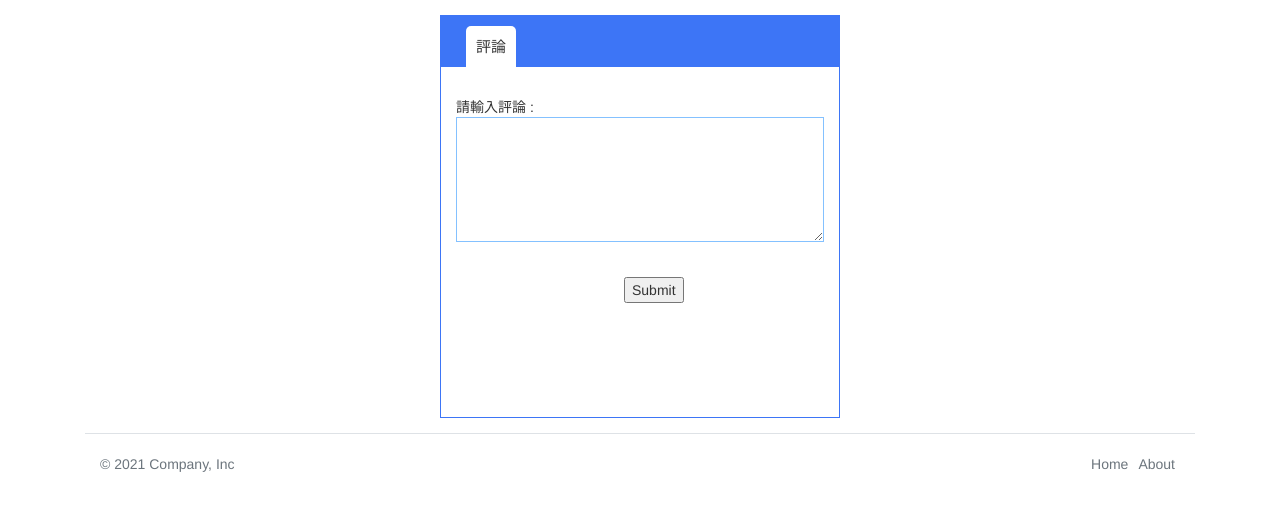
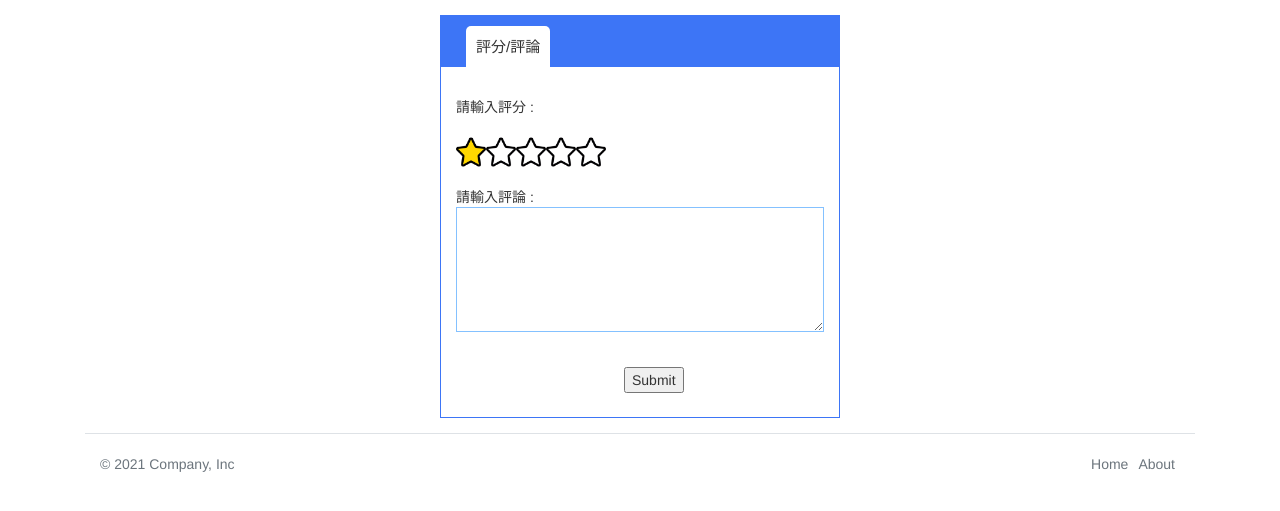
Before and after one commit to tgb3yhn3/librarySystem, a PHP site: page /main/php-comment/makecomment.php?book=1 in a window 1280 px wide. Shown: the part 71-582 px from the top of the page. Run offline with PHP 8.4, Linux system fonts and the light colour scheme; a user stored in the database is signed in; data that the repository does not hold is empty; some libraries are stand-ins or nearby versions.

Commit message:
加星星

```diff
--- a/main/php-comment/makecomment.php
+++ b/main/php-comment/makecomment.php
@@ -1,15 +1,3 @@
-<!-- <!DOCTYPE html>
-<html lang="en">
-<head>
-    <meta charset="UTF-8">
-    <meta http-equiv="X-UA-Compatible" content="IE=edge">
-    <meta name="viewport" content="width=device-width, initial-scale=1.0">
-    <title>Document</title>
-</head>
-<body>
-
-</body>
-</html> -->
 <!DOCTYPE html>
 <HTML>
 <HEAD>
@@ -23,6 +11,7 @@
     <link rel="stylesheet" href="https://cdn.staticfile.org/twitter-bootstrap/3.3.7/css/bootstrap.min.css">
     <script src="https://cdn.staticfile.org/jquery/2.1.1/jquery.min.js"></script>
     <script src="https://cdn.staticfile.org/twitter-bootstrap/3.3.7/js/bootstrap.min.js"></script>
+    <script src="https://ajax.googleapis.com/ajax/libs/jquery/3.3.1/jquery.min.js"></script>
     <title>Search!</title>
 </HEAD>
 <BODY>
@@ -54,11 +43,11 @@
             </div>
         </header>
     </div>
-    <span id="tab-1">評論</span>
+    <span id="tab-1">評分/評論</span>
     <!-- <span id="tab-2">評分</span> -->
         <div id="tab">
             <ul>
-                <li><a href="#tab-1">評論</a></li>
+                <li><a href="#tab-1">評分/評論</a></li>
                 <!-- <li><a href="#tab-2">評分</a></li> -->
             </ul>
 
@@ -66,6 +55,10 @@
             <div class="tab-content-1">
                 <p>&emsp;</p>
                 <form id="usform"action="sentComment.php" method="POST">
+                    請輸入評分 :<br><br>
+                    <div id="star_rating2">
+	                </div>
+                    <br>
         請輸入評論 :<br>
          <textarea form="usform" name="context" type="text" maxlength="300" style="border-color:#84C1FF;height:125px;width:100%;"></textarea>
         <input type="hidden" name='username'value='<?php echo  $_SESSION['username'];?>'>
@@ -78,7 +71,7 @@
                 &emsp;&emsp;&emsp;&emsp;&emsp;&emsp;&emsp;&emsp;&emsp;&emsp;&emsp;&emsp;<input type="submit" >
                 </form>
             </div>
-            <div class="tab-content-2" margin:0 auto>
+            <!-- <div class="tab-content-2" margin:0 auto>
                 <p></p>
                 <p>&emsp;&emsp;&emsp;&emsp;&emsp;<input type="radio" name="star">一顆星</p>
                 <p>&emsp;&emsp;&emsp;&emsp;&emsp;<input type="radio" name="star">二顆星</p>
@@ -86,7 +79,7 @@
                 <p>&emsp;&emsp;&emsp;&emsp;&emsp;<input type="radio" name="star">四顆星</p>
                 <p>&emsp;&emsp;&emsp;&emsp;&emsp;<input type="radio" name="star">五顆星</p>
                 &emsp;&emsp;&emsp;&emsp;&emsp;&emsp;&emsp;&emsp;&emsp;&emsp;&emsp;&emsp;<input type="submit" value="查詢">
-            </div>
+            </div> -->
         </div>
     <div class="container">
         <footer class="d-flex flex-wrap justify-content-between align-items-center py-3 my-4 border-top">
@@ -99,5 +92,118 @@
             </ul>
         </footer>
     </div>
+    <script>
+		// create object
+		var starRating = ( function() {
+
+			/**
+			 * Constructor function
+			 *
+			 * @param Object args
+			 *
+			 * @return Object
+			 */
+			var starRating = function( args ) {
+				// give us our self
+				var self = this;
+
+				// set global vars for our object
+				self.container = jQuery( '#' + args.containerId );
+				self.containerId = args.containerId;
+				self.starClass = 'sr-star' + args.containerId;
+				self.starWidth = args.starWidth;
+				self.starHeight = args.starHeight;
+				self.containerWidth = args.starWidth * 5;
+				self.ratingPercent = args.ratingPercent;
+				self.newRating = 0;
+				self.canRate = args.canRate;
+
+				// draw the 5 star rating system out to the dom
+				self.draw();
+
+				if ( self.canRate ) { // do other things if user can rate
+					if ( typeof args.onRate !== 'undefined' ) { // bind custom function
+						self.onRate = args.onRate;
+				    }
+
+					jQuery( '.' + self.starClass ).on( 'mouseover', function() { // mouseover a star
+						// determine the percent width on mouseover of any star
+						var percentWidth = 20 * jQuery( this ).data( 'stars' );
+
+						// set the percent width  of the star bar to the new mouseover width
+						$( '.sr-star-bar' + self.containerId ).css( 'width', percentWidth + '%' );
+					});
+
+					jQuery( '.' + self.starClass ).on( 'mouseout', function() { // mouseout of a star
+						// return the star rating system percent to its previous percent on mouse out of any star
+						jQuery( '.sr-star-bar' + self.containerId ).css( 'width', self.ratingPercent );
+					});
+
+					jQuery( '.' + self.starClass ).on( 'click', function() { // click on a star
+						// ner rating set to the number of stars the user clicked on
+						self.newRating = jQuery( this ).data( 'stars' );
+
+						// determine the percent width based on the stars clicked on
+						var percentWidth = 20 * jQuery( this ).data( 'stars' );
+
+						// new rating percent is the number of stars clicked on
+						self.ratingPercent = percentWidth + '%';
+
+						// set new star bar percent width
+						$( '.sr-star-bar' + self.containerId ).css( 'width', percentWidth + '%' );
+
+						// run the on rate function passed in when the object was created
+						self.onRate();
+					} );
+				}
+			};
+
+			/**
+			 * Draw html out to the page
+			 *
+			 * @param void
+			 *
+			 * @return void
+			 */
+			starRating.prototype.draw = function() {
+				var self = this;
+				var pointerStyle = ( self.canRate ? 'cursor:pointer' : '' );
+				var starImg = '<img src="staroutline.png" style="width:' + self.starWidth + 'px" />';
+				var html = '<div style="width:' + self.containerWidth + 'px;height:' + self.starHeight + 'px;position:relative;' + pointerStyle + '">';
+
+				// create the progress bar that sits behinde the png star outlines
+				html += '<div class="sr-star-bar' + self.containerId + '" style="width:' + self.ratingPercent + ';background:#FFD700;height:100%;position:absolute"></div>';
+
+				for ( var i = 0; i < 5; i++ ) { // add each star to the page
+					var currStarStyle = 'position:absolute;margin-left:' + self.starWidth * i + 'px';
+					html += '<div class="' + self.starClass + '" data-stars="' + ( i + 1 ) + '" style="' + currStarStyle + '">' +
+						starImg +
+					'</div>';
+				}
+
+				html += '</div>';
+
+				// write out to the dom
+				self.container.html( html );
+			};
+
+			// return it all!
+			return starRating;
+		} )();
+
+		$( function() {
+			var rating2 = new starRating( { // create second star rating system on page load
+				containerId: 'star_rating2', // element id in the dom for this star rating system to use
+				starWidth: 30, // width of stars
+				starHeight: 30, // height of stars
+				ratingPercent: '20%', // percentage star system should start
+				canRate: true, // can the user rate this star system?
+				onRate: function() { // this function runs when a star is clicked on
+					console.log( rating2 );
+					alert('You rated ' + rating2.newRating + ' starts' );
+				}
+			} );
+		} );
+	</script>
 </BODY>
 </HTML>
```
Also changed, not shown: main/php-comment/staroutline.png (added).
